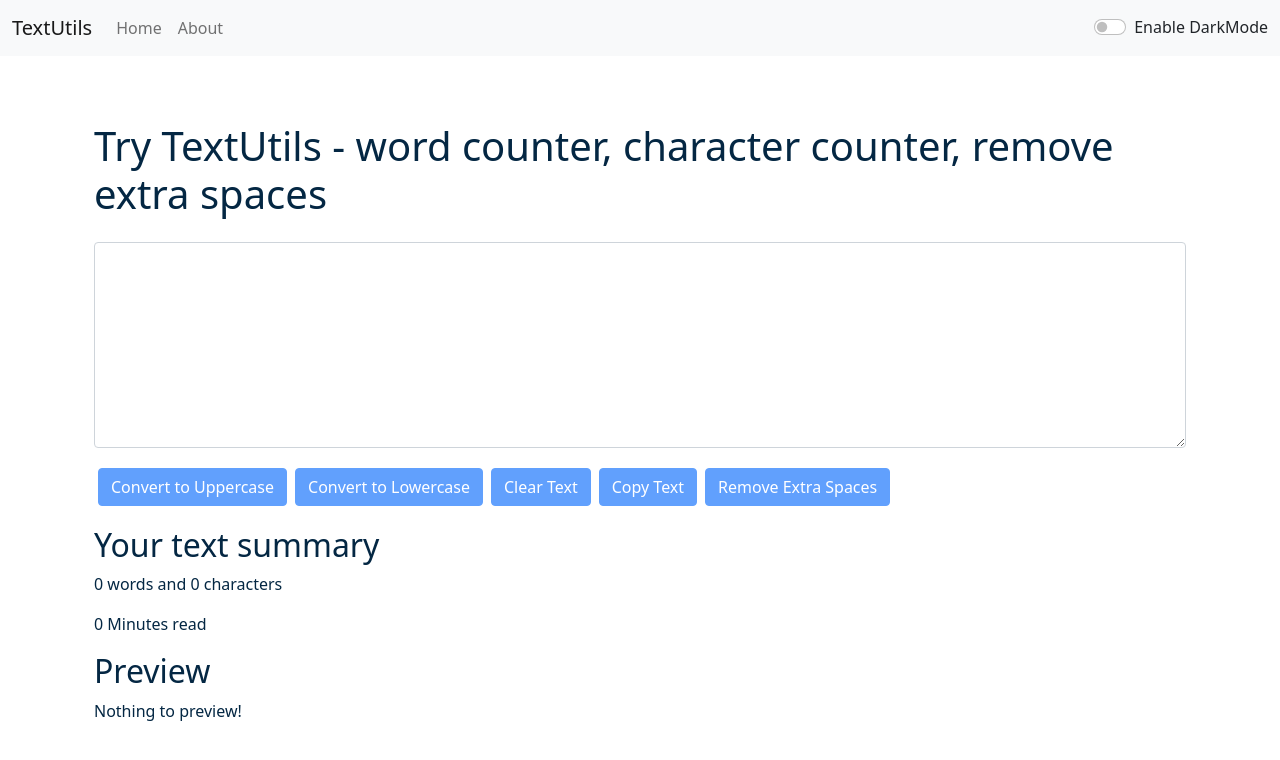
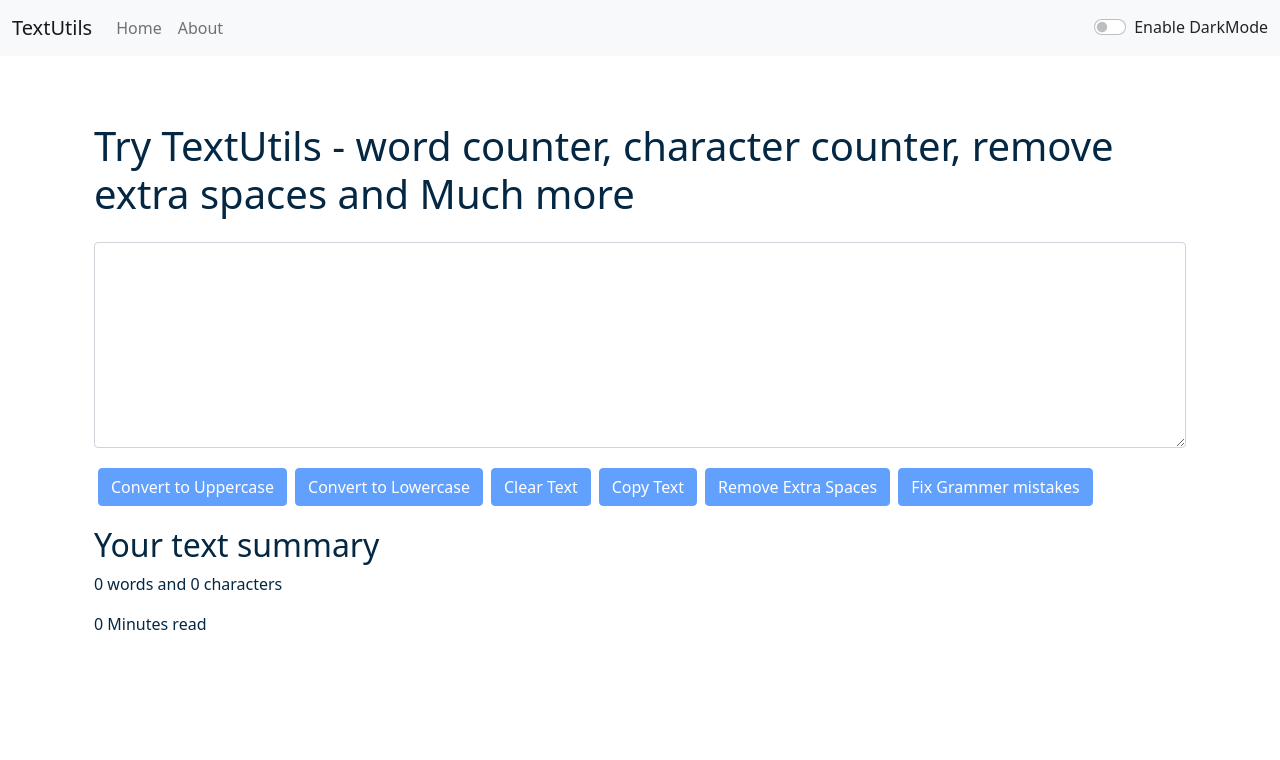
Before and after one commit to CodeWithHarry/TextUtils-React, a React (Create React App) app: page / in a window 1280 px wide. Shown: the top 760 px of the page. Built offline with nearby package versions, Linux system fonts and the light colour scheme.

Commit message:
add now function "Fix Grammer Mistakes'

```diff
--- a/package.json
+++ b/package.json
@@ -6,6 +6,7 @@
     "@testing-library/jest-dom": "^5.14.1",
     "@testing-library/react": "^11.2.7",
     "@testing-library/user-event": "^12.8.3",
+    "axios": "^0.21.4",
     "react": "^17.0.2",
     "react-dom": "^17.0.2",
     "react-router-dom": "^5.2.0",
--- a/src/App.js
+++ b/src/App.js
@@ -50,7 +50,7 @@
             <About mode={mode} />
           </Route>
           <Route exact path="/">
-            <TextForm showAlert={showAlert} heading="Try TextUtils - word counter, character counter, remove extra spaces" mode={mode}/>
+            <TextForm showAlert={showAlert} heading="Try TextUtils - word counter, character counter, remove extra spaces and Much more" mode={mode}/>
           </Route>
     </Switch>
     </div>
--- a/src/components/TextForm.js
+++ b/src/components/TextForm.js
@@ -1,29 +1,25 @@
-import React, {useState} from 'react'
+import React, { useState } from 'react'
+import axios from 'axios';
 
 
 export default function TextForm(props) {
-    const handleUpClick = ()=>{
+    const handleUpClick = () => {
         let newText = text.toUpperCase();
         setText(newText)
         props.showAlert("Converted to uppercase!", "success");
     }
 
-    const handleLoClick = ()=>{
+    const handleLoClick = () => {
         let newText = text.toLowerCase();
         setText(newText)
         props.showAlert("Converted to lowercase!", "success");
     }
 
-    const handleClearClick = ()=>{
+    const handleClearClick = () => {
         let newText = '';
         setText(newText);
         props.showAlert("Text Cleared!", "success");
     }
-
-    const handleOnChange = (event)=>{
-        setText(event.target.value)
-    }
-
     // Credits: A
     const handleCopy = () => {
         navigator.clipboard.writeText(text);
@@ -37,29 +33,52 @@
         props.showAlert("Extra spaces removed!", "success");
     }
 
+    // Credits: Padmanabh82
+    let handleGrammerCheck = () => {
+        let data = text.split(/[ ]+/).join("+");
+        //you need to get your api key from https://textgears.com to use this function.
+        axios({
+            url: `https://api.textgears.com/grammar?text=${data}!&language=en-GB&whitelist=&dictionary_id=&key=${process.env.REACT_APP_API_KEY}`
+        })
+            .then(function (response) {
+                if (response.data.discription) {
+                    props.showAlert("Plese set your key of api.Get it from https://textgears.com!", "error");
+                }
+                else {
+                    let Checked_text = text
+                    for (const i in response.data.response.errors) {
+                        Checked_text = Checked_text.replace(response.data.response.errors[i].bad, response.data.response.errors[i].better[0])
+                    }
+                    setText(Checked_text)
+                    props.showAlert("Your Grammer Mistakes has been Fixed!", "success");
+                }
+            }).catch(function (error) {
+                console.log(error)
+            })
+    }
+
     const [text, setText] = useState('');
     // text = "new text"; // Wrong way to change the state
     // setText("new text"); // Correct way to change the state
     return (
         <>
-        <div className="container" style={{color: props.mode==='dark'?'white':'#042743'}}>
-            <h1 className='mb-4'>{props.heading}</h1>
-            <div className="mb-3">
-            <textarea className="form-control" value={text} onChange={handleOnChange} style={{backgroundColor: props.mode==='dark'?'#13466e':'white', color: props.mode==='dark'?'white':'#042743'}} id="myBox" rows="8"></textarea>
+            <div className="container" style={{ color: props.mode === 'dark' ? 'white' : '#042743' }}>
+                <h1 className='mb-4'>{props.heading}</h1>
+                <div className="mb-3">
+                    <textarea className="form-control" value={text} onInput={event => { setText(event.target.value) }} style={{ backgroundColor: props.mode === 'dark' ? '#13466e' : 'white', color: props.mode === 'dark' ? 'white' : '#042743' }} id="myBox" rows="8"></textarea>
+                </div>
+                <button disabled={text.length === 0} className="btn btn-primary mx-1 my-1" onClick={handleUpClick}>Convert to Uppercase</button>
+                <button disabled={text.length === 0} className="btn btn-primary mx-1 my-1" onClick={handleLoClick}>Convert to Lowercase</button>
+                <button disabled={text.length === 0} className="btn btn-primary mx-1 my-1" onClick={handleClearClick}>Clear Text</button>
+                <button disabled={text.length === 0} className="btn btn-primary mx-1 my-1" onClick={handleCopy}>Copy Text</button>
+                <button disabled={text.length === 0} className="btn btn-primary mx-1 my-1" onClick={handleExtraSpaces}>Remove Extra Spaces</button>
+                <button disabled={text.length === 0} className="btn btn-primary mx-1 my-1" onClick={handleGrammerCheck}>Fix Grammer mistakes</button>
             </div>
-            <button disabled={text.length===0} className="btn btn-primary mx-1 my-1" onClick={handleUpClick}>Convert to Uppercase</button>
-            <button disabled={text.length===0} className="btn btn-primary mx-1 my-1" onClick={handleLoClick}>Convert to Lowercase</button>
-            <button disabled={text.length===0} className="btn btn-primary mx-1 my-1" onClick={handleClearClick}>Clear Text</button>
-            <button disabled={text.length===0} className="btn btn-primary mx-1 my-1" onClick={handleCopy}>Copy Text</button>
-            <button disabled={text.length===0} className="btn btn-primary mx-1 my-1" onClick={handleExtraSpaces}>Remove Extra Spaces</button>
-        </div>
-        <div className="container my-3" style={{color: props.mode==='dark'?'white':'#042743'}}>
-            <h2>Your text summary</h2>
-            <p>{text.split(/\s+/).filter((element)=>{return element.length!==0}).length} words and {text.length} characters</p>
-            <p>{0.008 *  text.split(/\s+/).filter((element)=>{return element.length!==0}).length} Minutes read</p>
-            <h2>Preview</h2>
-            <p>{text.length>0?text:"Nothing to preview!"}</p>
-        </div>
+            <div className="container my-3" style={{ color: props.mode === 'dark' ? 'white' : '#042743' }}>
+                <h2>Your text summary</h2>
+                <p>{text.split(/\s+/).filter((element) => { return element.length !== 0 }).length} words and {text.length} characters</p>
+                <p>{0.008 * text.split(/\s+/).filter((element) => { return element.length !== 0 }).length} Minutes read</p>
+            </div>
         </>
     )
 }
```
Also changed, not shown: 1 other file (tests, documents, lock files or other folders).
